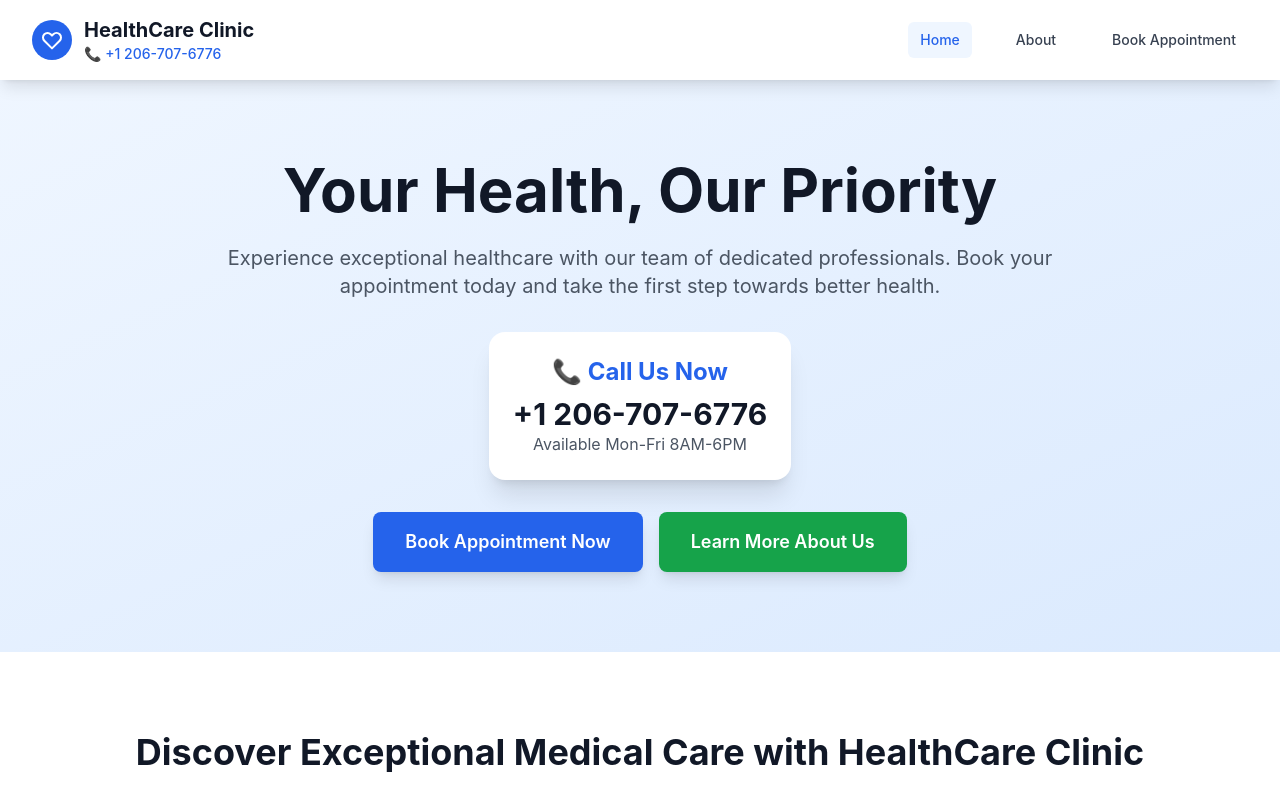
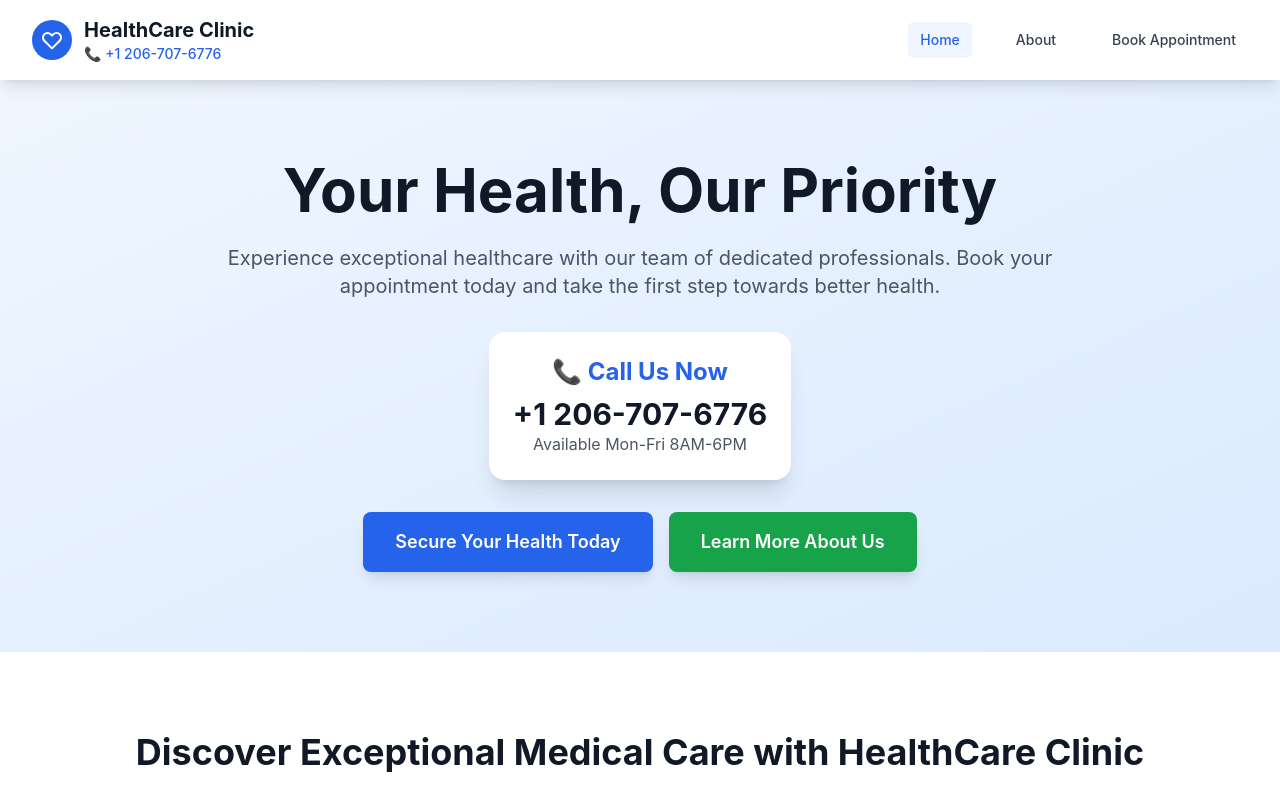
Before and after one commit to DaniyalAlam002/reacttrackingbooking, a React (Vite) app: page / in a window 1280 px wide. Shown: the top 791 px of the page. Built offline with nearby package versions, Linux system fonts and the light colour scheme.

Commit message:
ai-optimize: cta — Secure Your Health Today

```diff
--- a/src/pages/Home.jsx
+++ b/src/pages/Home.jsx
@@ -51,7 +51,7 @@ const Home = () => {
             {/* CTA Buttons */}
             <div className="flex flex-col sm:flex-row gap-4 justify-center">
               <Link to="/book" className="btn-primary text-lg px-8 py-4">
-                Book Appointment Now
+                Secure Your Health Today
               </Link>
               <Link to="/about" className="btn-secondary text-lg px-8 py-4">
                 Learn More About Us
```
